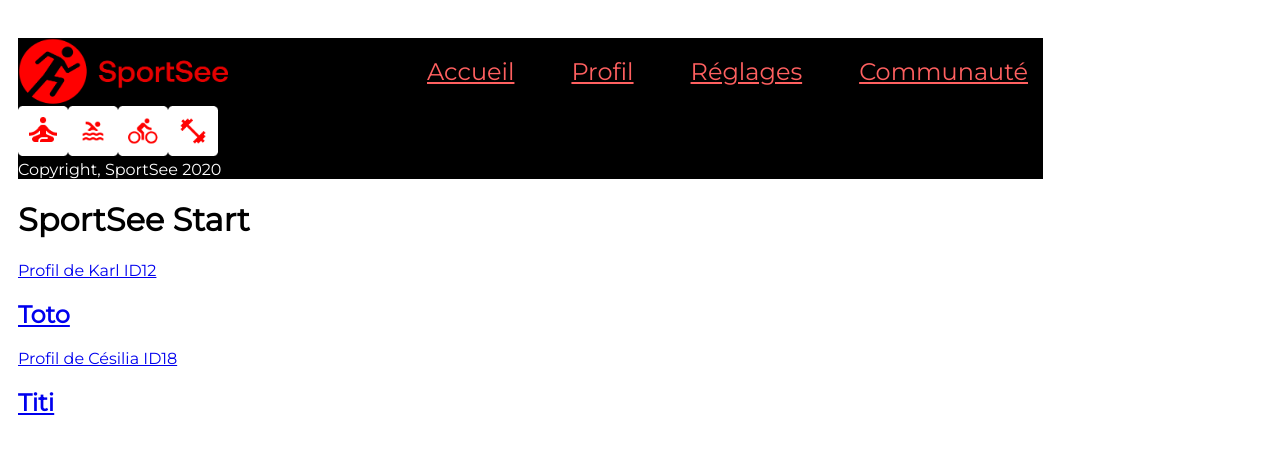
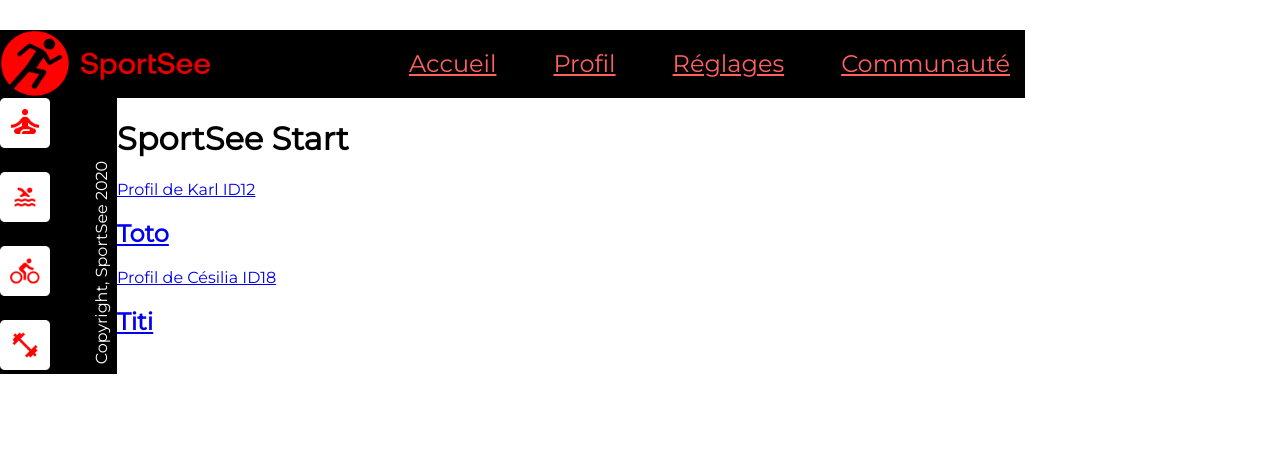
Before and after one commit to tetyanachouteau/p9-front-end-dasboard, a React (Create React App) app: page / in a window 1280 px wide. Shown: the top 454 px of the page. Built offline with nearby package versions, Linux system fonts and the light colour scheme.

Commit message:
Header, Sider, Dashboard -  positions, css de base

```diff
--- a/src/components/Layout.module.css
+++ b/src/components/Layout.module.css
@@ -1,7 +1,8 @@
+body{
+    margin: 0;
+}
+
 .layout {
-    margin: 50 auto;
-    padding: 0 10px;
-    border: 1px;
     font-family: 'Montserrat';
     flex-direction: column;
     display: flex;
@@ -12,13 +13,15 @@
 .contentContainer {
     margin: 50 auto;
     display: flex;
-    flex-direction: column;
+    flex-direction: row;
     width: 100%;
 }
 
 .siderleft {
-    margin: 50 auto;
+    width: 117px;
     display: flex;
     flex-direction: column;
-    width: 100%;
+    height: 100%;
+    position: relative;
+    bottom: 0;
 }
--- a/src/components/SiderLeft.module.css
+++ b/src/components/SiderLeft.module.css
@@ -1,20 +1,20 @@
 .siderleft {
     display: flex;
     flex-direction: column;
-    align-items: left;
-    text-align: left;
+    background-color: #000000;
+    height: 100%;
+}
 
-    background-color: #000000;
+.icons {
+    display: flex;
+    flex-direction: column;
+    gap: 20px;
+}
+
+.text {
+    transform: rotate(-90deg);
     color: #fff;
-
-
-    icons {
-        width: 122px;
-        height: 39.44px;
-    }
-
-    text {
-        height: 46px;
-        margin-bottom: 0;
-    }
+    position: absolute;
+    bottom: 102px;
+    white-space: nowrap;
 }
```
